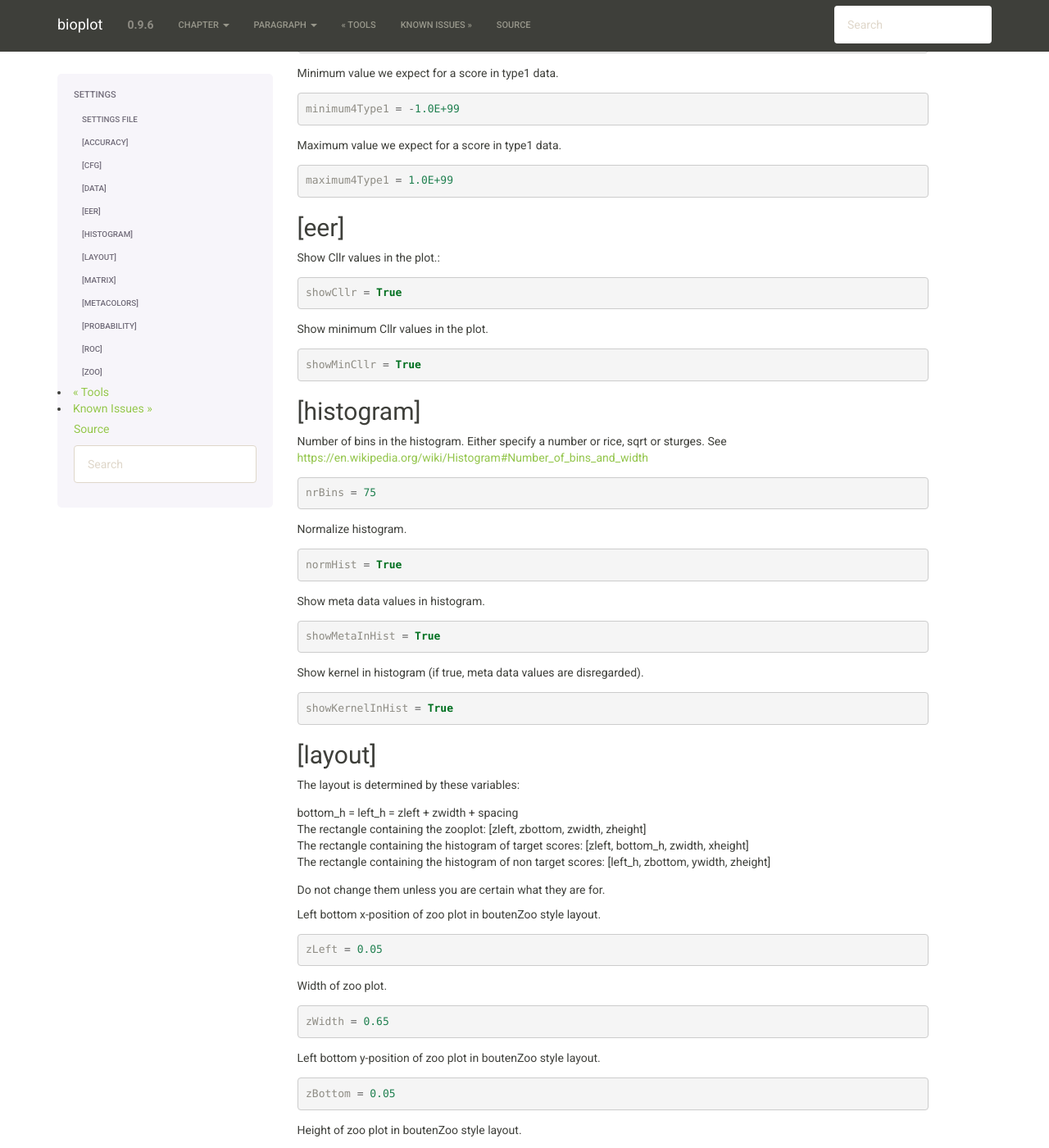
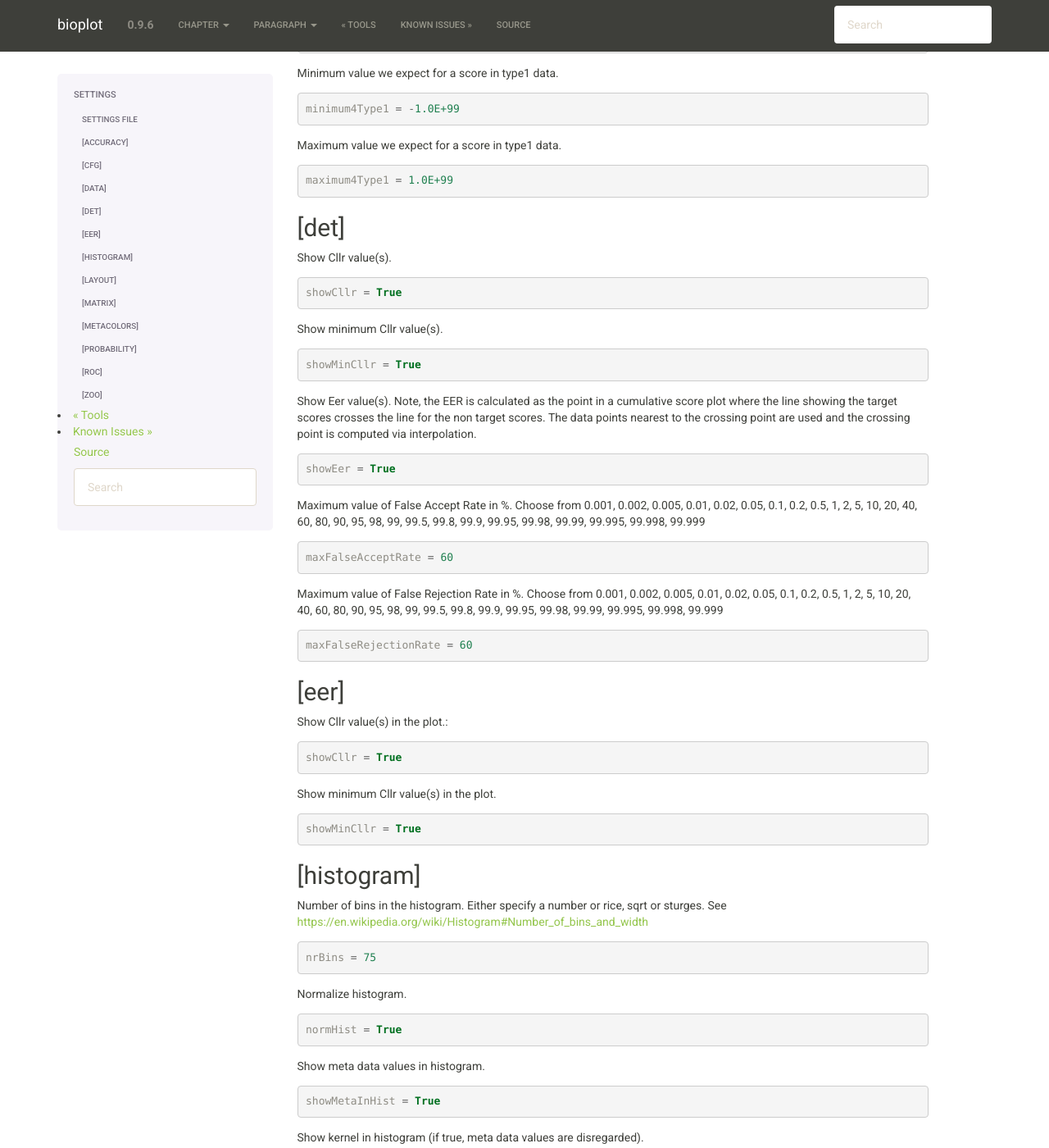
Before and after one commit to josbouten/bioplot, a Sphinx documentation site: the page built from doc/settings.rst, in a window 1280 px wide and 1400 px high, scrolled down 2231 px. Shown: the whole window at 82% size. Built offline with Sphinx 7.4.7, drawn with Linux system fonts in a browser that asks for light colours; formulas are drawn with MathJax 3; some of the changed text lies outside the part shown.

Commit message:
various params added

```diff
--- a/doc/settings.rst
+++ b/doc/settings.rst
@@ -65,15 +65,15 @@ Always save the target and non target scores, even if the files already exist. :
 
 Set debug flag to True: will print a lot of info which might be of use when trying to debug the code. ::
 
-    debug = False
+ debug = False
 
 Show config info at start of program on command line. ::
 
-    showConfigInfo = True
+ showConfigInfo = True
 
 Path to dir where results and plots are stored. ::
 
-    outputPath = output
+ outputPath = output
 
 Are we running on OSX or not?
 The Labels by default show black text on a yellow background.
@@ -81,7 +81,7 @@ The yellow background may be too large for the text.
 If so, set runningOSX to True, this will change the yellow
 background into a grey one and make the background fit the text in size. ::
 
-    runningOSX = False
+ runningOSX = False
 
 Are we running on Microsoft Windows or not?
 The Labels by default show black text on a yellow background.
@@ -89,11 +89,11 @@ The yellow background may be too large for the text.
 If so, set runningWindows to True, this will change the yellow
 background into a grey one and make the background fit the text in size. ::
 
-    runningWindows = False
+ runningWindows = False
 
 Save all scores to text file separated in target and non target scores per meta value. ::
 
-    saveScores = True
+ saveScores = True
 
 [data]
 ------
@@ -119,16 +119,43 @@ Maximum value we expect for a score in type1 data. ::
 
     maximum4Type1 = 1.0E+99
 
+[det]
+-----
+Show Cllr value(s). ::
+
+ showCllr = True
+
+Show minimum Cllr value(s). ::
+
+ showMinCllr = True
+
+Show Eer value(s).
+Note, the EER is calculated as the point in a cumulative score plot where the line showing the target scores crosses the line for the non target scores.
+The data points nearest to the crossing point are used and the crossing point is computed via interpolation. ::
+
+ showEer = True
+
+Maximum value of False Accept Rate in %.
+Choose from 0.001, 0.002, 0.005, 0.01, 0.02, 0.05, 0.1, 0.2, 0.5, 1, 2, 5, 10, 20, 40, 60, 80, 90, 95, 98, 99,
+99.5, 99.8, 99.9, 99.95, 99.98, 99.99, 99.995, 99.998, 99.999 ::
+
+ maxFalseAcceptRate = 60
+
+Maximum value of False Rejection Rate in %.
+Choose from 0.001, 0.002, 0.005, 0.01, 0.02, 0.05, 0.1, 0.2, 0.5, 1, 2, 5, 10, 20, 40, 60, 80, 90, 95, 98, 99,
+99.5, 99.8, 99.9, 99.95, 99.98, 99.99, 99.995, 99.998, 99.999 ::
+
+ maxFalseRejectionRate = 60
 
 [eer]
 -----
-Show Cllr values in the plot.::
+Show Cllr value(s) in the plot.::
 
-    showCllr = True
+ showCllr = True
 
-Show minimum Cllr values in the plot. ::
+Show minimum Cllr value(s) in the plot. ::
 
-    showMinCllr = True
+ showMinCllr = True
 
 [histogram]
 -----------
@@ -136,19 +163,19 @@ Number of bins in the histogram.
 Either specify a number or rice, sqrt or sturges.
 See https://en.wikipedia.org/wiki/Histogram#Number_of_bins_and_width ::
 
-    nrBins = 75
+ nrBins = 75
 
 Normalize histogram. ::
 
-  normHist = True
+ normHist = True
 
 Show meta data values in histogram. ::
 
-  showMetaInHist = True
+ showMetaInHist = True
 
 Show kernel in histogram (if true, meta data values are disregarded). ::
 
-    showKernelInHist = True
+ showKernelInHist = True
 
 [layout]
 --------
@@ -262,15 +289,15 @@ per meta value. ::
 
 [roc]
 -----
-Show Cllr values in the roc plot.::
+Show Cllr value(s) in the roc plot. ::
 
     showCllr = True
 
-Show minimum Cllr values in the roc plot. ::
+Show minimum Cllr value(s) in the roc plot. ::
 
     showMinCllr = True
 
-Show EER values in the roc plot.::
+Show EER value(s) in the roc plot. ::
 
     showEer = True
 
@@ -375,17 +402,11 @@ Show histogram of shift of points depending on meta data values. ::
 
 Show Cllr values in legend of relevant plots. ::
 
-  showCllrValues = True
+  showCllr = True
 
 Show edge of ellipse in same color as ellipse (otherwise black). ::
 
   showEdgeColor = False
-
-Show EER values in legend of relevant plots.
-Note, the EER is calculated as the point in a cumulative score plot where the line showing the target scores crosses the line for the non target scores.
-The data points nearest to the crossing point are used and the crossing point is computed via interpolation. ::
-
-  showEer = True
 
 Show circles around unit ellipse that can be used to resize the plot so that the unit circle
 will be shown as a circle. This will make it easier to interpret the std values for average target vs
@@ -395,7 +416,7 @@ average non target data points. ::
 
 Show min Cllr values in legend of relevant plots. ::
 
-  showMinCllrValues = True
+  showMinCllr = True
 
 Show nr of target and nr of non target scores for a data point in zoo plot. ::
 
@@ -412,7 +433,7 @@ minimum value which will result in a flat line for that dimension of the ellipse
 or assume this subject is similar to other subjects and set the normalized std dev for this subject to the
 unit value derived from the other subject target and non target scores. The default is to use the minimum value allowed. ::
 
-    showSingleValueAsUnitValue = False
+  showSingleValueAsUnitValue = False
 
 Show std dev values of data points when clicked. ::
 
```
